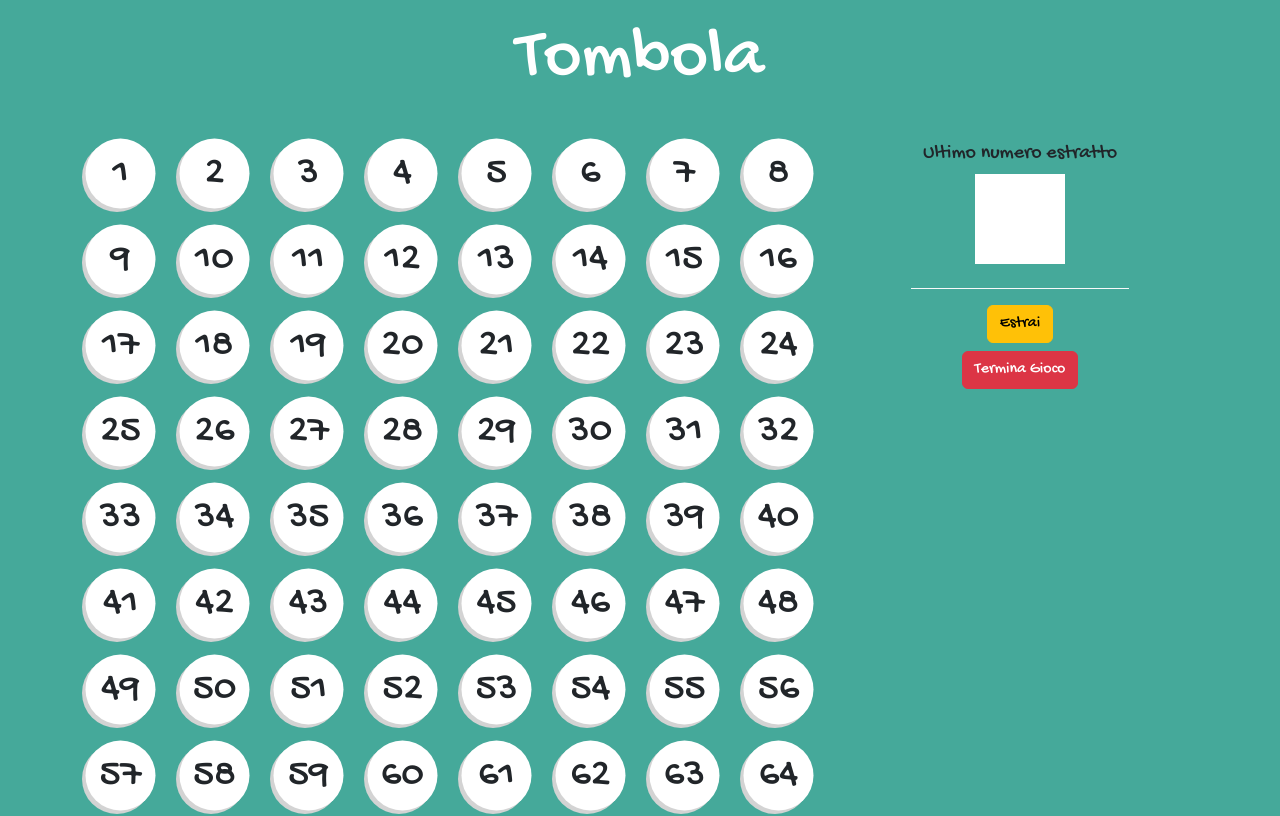
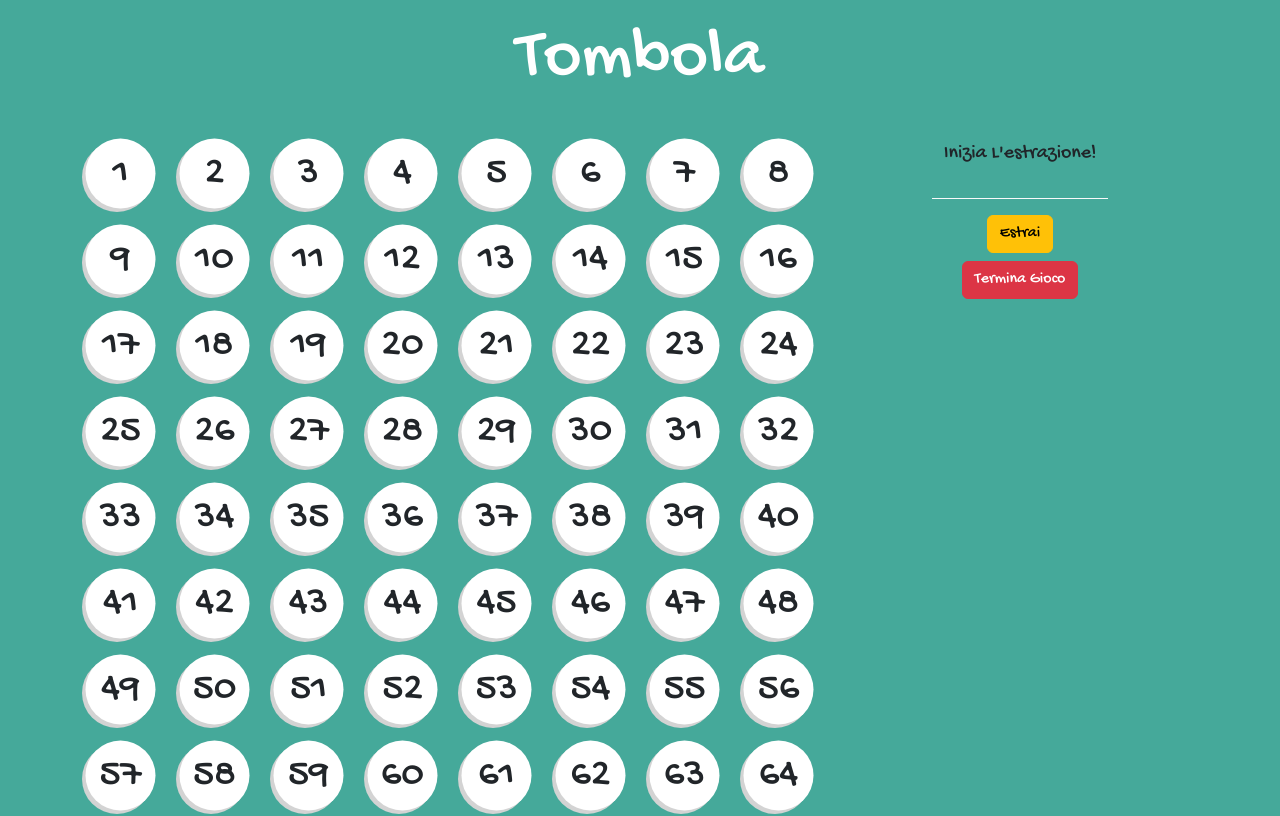
Before and after one commit to ChristianScarabelli/web-tombola, a React (Vite) app: page / in a window 1280 px wide. Shown: the top 816 px of the page. Built offline with nearby package versions, Linux system fonts and the light colour scheme; a web font is replaced by a local one.

Commit message:
ADD: display conditional render

```diff
--- /dev/null
+++ b/src/components/Commands/EndGame.jsx
@@ -0,0 +1,5 @@
+export function EndGame() {
+    return (
+        <button className="btn btn-danger mt-2">Termina Gioco</button>
+    )
+}
--- a/src/components/Display/Display.jsx
+++ b/src/components/Display/Display.jsx
@@ -3,15 +3,18 @@ export function Display({ numbers }) {
         <>
             <section className="pb-4 border-bottom border-light">
                 <div className="container">
-                    <h3 className='fs-5 text-center'>Ultimo numero estratto</h3>
-                    <div className="d-flex justify-content-center align-items-center">
-                        {/* mostro i numeri dell'array uno per volta -1 */}
-                        <span style={{ width: '90px', height: '90px' }} className="display-5 bg-white p-4">{numbers[numbers.length - 1]}</span>
-                    </div>
+                    {
+                        numbers && numbers.length > 0 ? (
+                            <>
+                                <h3 className='fs-5 text-center'>Ultimo numero estratto</h3>
+                                <div className="d-flex justify-content-center align-items-center">
+                                    {/* mostro i numeri dell'array uno per volta -1 */}
+                                    <span style={{ width: '90px', height: '90px' }} className="display-5 bg-white p-4">{numbers[numbers.length - 1]}</span>
+                                </div>
+                            </>) : (
+                            <h3 className='fs-5 text-center'>Inizia L'estrazione!</h3>
+                        )}
                 </div>
-            </section>
-            <section>
-
             </section>
         </>
     )
--- a/src/components/Main/Main.jsx
+++ b/src/components/Main/Main.jsx
@@ -1,4 +1,5 @@
 import { Coins, arrayDifferentIntNumFromOneToNinety } from "../Coins/Coins"
+import { EndGame } from "../Commands/EndGame";
 import { GenerateNum } from "../Commands/GenerateNum";
 import { Display } from "../Display/Display"
 import { useState, useEffect } from "react";
@@ -36,7 +37,7 @@ export function Main() {
                     <div className="col-4 d-flex flex-column align-items-center">
                         <Display numbers={numbers} />
                         <GenerateNum setNumbers={setNumbers} />
-                        <button className="btn btn-danger mt-2">Termina Gioco</button>
+                        <EndGame />
                     </div>
                 </div>
             </div>
```
